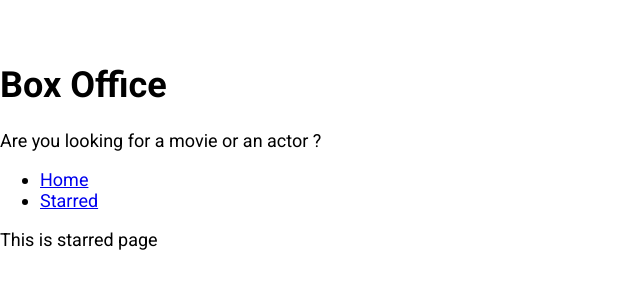
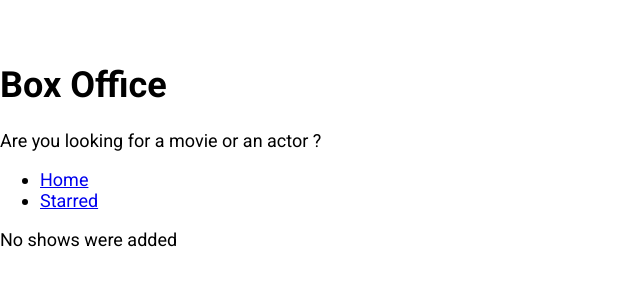
Before and after one commit to adityachaudhari911/box-office, a React (Create React App) app: page /starred in a window 1280 px wide. Shown: the top 300 px of the page, without its empty margins (0-640 px from the left). Built offline with nearby package versions, Linux system fonts and the light colour scheme.

Commit message:
finished starred page

```diff
--- a/src/pages/Starred.js
+++ b/src/pages/Starred.js
@@ -1,8 +1,43 @@
-import React from 'react';
+import React, { useEffect, useState } from 'react';
 import MainPageLayout from '../components/MainPageLayout';
+import { useShows } from '../misc/custom-hooks';
+import { apiGet } from '../misc/config';
+import ShowGrid from '../components/show/ShowGrid';
 
 const Starred = () => {
-  return <MainPageLayout>This is starred page</MainPageLayout>;
+  const [starred] = useShows();
+
+  const [shows, setShows] = useState(null);
+  const [isLoading, setIsLoading] = useState(true);
+  const [error, setError] = useState(null);
+
+  useEffect(() => {
+    if (starred && starred.length > 0) {
+      const promises = starred.map(showId => apiGet(`/shows/${showId}`));
+
+      Promise.all(promises)
+        .then(apiData => apiData.map(show => ({ show })))
+        .then(results => {
+          setShows(results);
+          setIsLoading(false);
+        })
+        .catch(err => {
+          setError(err.message);
+          setIsLoading(false);
+        });
+    } else {
+      setIsLoading(false);
+    }
+  }, [starred]);
+
+  return (
+    <MainPageLayout>
+      {isLoading && <div>Shows are still Loading</div>}
+      {error && <div>Error occured : {error}</div>}
+      {!isLoading && !shows && <div>No shows were added</div>}
+      {!isLoading && !error && shows && <ShowGrid data={shows} />}
+    </MainPageLayout>
+  );
 };
 
 export default Starred;
```
